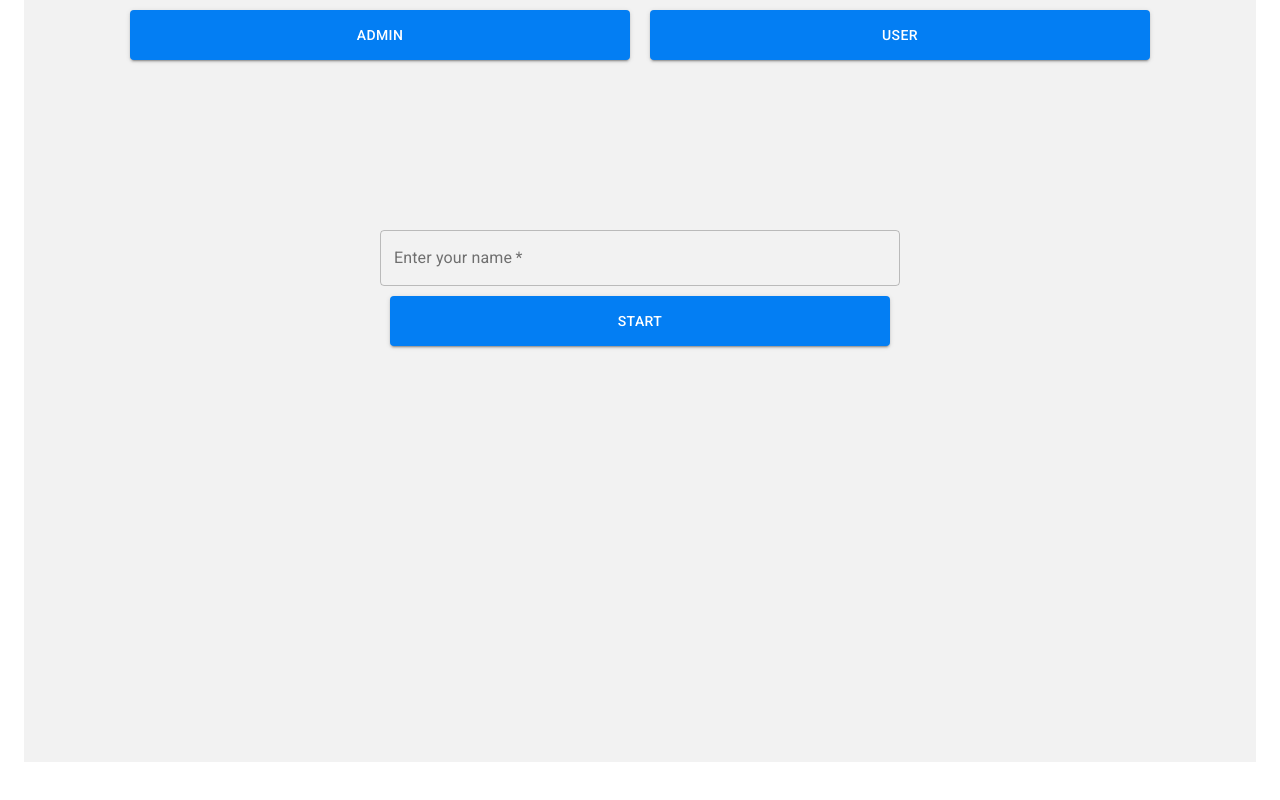
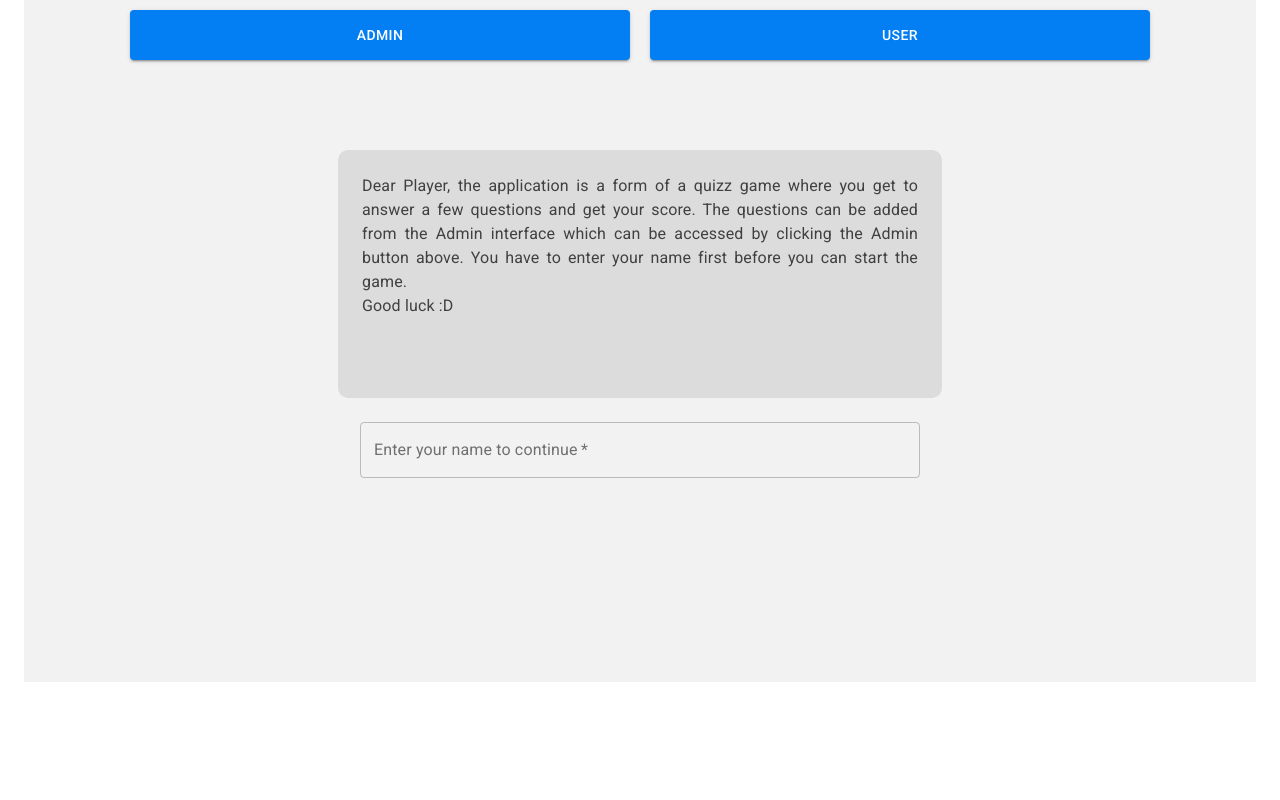
Before and after one commit to medaharrat/react-quizz, a React (Create React App) app: page /play in a window 1280 px wide. Built offline with nearby package versions, Linux system fonts and the light colour scheme.

Commit message:
Setting up the user interface

```diff
--- a/src/Interfaces/AdminInterface.js
+++ b/src/Interfaces/AdminInterface.js
@@ -79,6 +79,7 @@ const AdminInterface = ({ questions, addQuestion, deleteQuestion }) => {
         return el !== undefined;
       });
     }
+
     return (
         <div className={classes.root}>
             <Grid
--- a/src/Interfaces/PlayInterface.js
+++ b/src/Interfaces/PlayInterface.js
@@ -51,7 +51,20 @@ const Play = ({ questions, setAnswer }) => {
     const [currentQuestionIndex, setCurrentQuestionIndex]     = useState(0);
     const [selectedAnswer, setSelectedAnswer]                 = useState("");
     const [answeredQuestions, setAnsweredQuestions]           = useState([]);
-    const [score, setScore]                                   = useState(0)
+    const [score, setScore]
+                                    = useState(0)
+    const deleteUndefined = (arr) => {
+        /* This method removes undefined elements from an array
+        *  I am using it because I encontered a problem when
+        *  adding a new question, it is adding many empty
+        *  elements
+        * * * * * * * * * * * * * * * * * * * * * * * * * * *  */
+       return arr.filter(function( el ) {
+        return el !== undefined;
+      });
+    }
+
+    const questionsNoUndef = deleteUndefined(questions);
 
     const handleAnswer = () => {
         if (selectedAnswer.length === 0){
@@ -76,9 +89,9 @@ const Play = ({ questions, setAnswer }) => {
             <div className={classes.root}>
                 <Grid container alignItems="center" spacing={3}>
                     {
-                        (answeredQuestions.length !== questions.length)
+                        (answeredQuestions.length !== questionsNoUndef.length) /* Something wrong here */
                         ?
-                        [questions[currentQuestionIndex]].map( question => {
+                        [questionsNoUndef[currentQuestionIndex]].map( question => {
                             return (
                                 <QuizzQuestion
                                     question={question}
@@ -95,7 +108,7 @@ const Play = ({ questions, setAnswer }) => {
                                 </Typography>
                                 <Typography variant="h3" className={classes.finalResult}>
                                 {
-                                    (score > (questions.length/2)) ? '🎉' : '😥'
+                                    (score > (questionsNoUndef.length/2)) ? '🎉' : '😥'
                                 }
                                 </Typography>
                             </Grid>
@@ -103,7 +116,7 @@ const Play = ({ questions, setAnswer }) => {
                     }
                     <Grid item xs={12}>
                     {
-                        (answeredQuestions.length != questions.length) && (
+                        (answeredQuestions.length != questionsNoUndef.length) && (
                             <QuizzButton onClick={ handleAnswer } primary text = "Next"/>
                         )
                     }
--- a/src/Interfaces/UserInterface.js
+++ b/src/Interfaces/UserInterface.js
@@ -3,9 +3,9 @@ import { makeStyles } from '@material-ui/core/styles';
 import {
     FormControl,
     TextField,
-    Grid
+    Grid,
+    Typography
 } from '@material-ui/core';
-import Alert from '@material-ui/lab/Alert';
 import QuizzButton from '../Components/QuizzButton';
 import QuizzLink from '../Components/QuizzLink';
 import { connect } from 'react-redux';
@@ -13,13 +13,19 @@ import { connect } from 'react-redux';
 const styles = makeStyles((theme) => ({
     root: {
       flexGrow: 1,
-      marginTop: theme.spacing(20),
+      marginTop: theme.spacing(10),
       height: '68vh',
     },
-    alert: {
-        marginTop: theme.spacing(20),
-        marginRight: theme.spacing(20),
-        marginLeft: theme.spacing(20),
+    input: {
+        width: theme.spacing(70)
+    },
+    notice: {
+        height: '25vh',
+        backgroundColor: '#DCDCDC',
+        borderRadius: 10,
+        textAlign: 'justify',
+        padding: theme.spacing(3),
+        color: '#404040',
     }
 }));
 
@@ -27,26 +33,25 @@ const UserInterface = ({ questions }) => {
     const classes = styles();
 
     const [name, setName] = useState("");
-    const [alert, setAlert] = useState(false);
-
-    const handleSubmit = (e) => {
-        e.preventDefault();
-        if (name.length === 0 || questions.length === 0){
-            setAlert(true);
-            setTimeout(() => {
-                setAlert(false);
-            }, 3000)
-        }
-    }
 
     return (
         <div className={classes.root}>
-            <Grid container direction="column" justify="center" spacing={3}>
+            <Grid container justify="center" spacing={3}>
+                <Grid item xs={6}>
+                    <div className={classes.notice}>
+                        <Typography gutterBottom>
+                            Dear Player, the application is a form of a quizz game where you get to answer
+                            a few questions and get your score. The questions can be added from the Admin interface
+                            which can be accessed by clicking the Admin button above. You have to enter your name first
+                            before you can start the game. <br/>Good luck :D
+                        </Typography>
+                    </div>
+                </Grid>
                 <Grid item xs={12}>
                     <FormControl>
                         <TextField
                             id="outlined-textarea"
-                            label="Enter your name"
+                            label="Enter your name to continue"
                             multiline
                             variant="outlined"
                             className={classes.input}
@@ -54,25 +59,16 @@ const UserInterface = ({ questions }) => {
                             onChange={(e) => setName(e.target.value)}
                             required
                         />
-                        <QuizzLink to="/game">
-                            <QuizzButton primary onClick={ handleSubmit } text = "Start"/>
-                        </QuizzLink>
+                        {
+                            (name.length !== 0) && (questions.length !== 0) && (
+                                <QuizzLink to="/game">
+                                    <QuizzButton primary text = "Start"/>
+                                </QuizzLink>
+                            )
+                        }
+
                     </FormControl>
                 </Grid>
-                {
-                    alert && (
-                        <Alert className={classes.alert} variant="filled" severity="info">
-                            {
-                                questions.length === 0 &&
-                                ( <b>Sorry! no questions to answer</b> )
-                            }
-                            {
-                                name.length === 0 &&
-                                ( <b>Please enter your name to continue!</b> )
-                            }
-                        </Alert>
-                    )
-                }
             </Grid>
         </div>
     );
```
